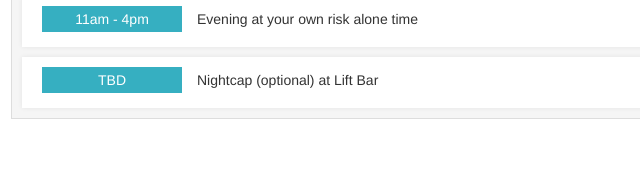
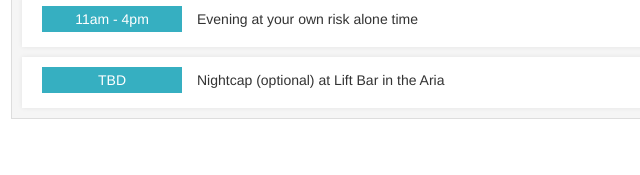
Before and after one commit to iojeff/vegas, a plain HTML site: page index.html in a window 1280 px wide. Shown: the part 1665-1840 px from the top of the page, 59-699 px from the left. Drawn offline with nearby package versions, Linux system fonts and the light colour scheme.

Commit message:
Update index.html

```diff
--- a/index.html
+++ b/index.html
@@ -448,7 +448,7 @@
                 <div class="schedule-card">
                     <div class="insidebox">
                         <span class="schedule-tag">TBD</span>
-                        <span class="schedule-start">Nightcap (optional)  at Lift Bar</span>
+                        <span class="schedule-start">Nightcap (optional)  at Lift Bar in the Aria</span>
                     </div>
                 </div>
             </div>
```
